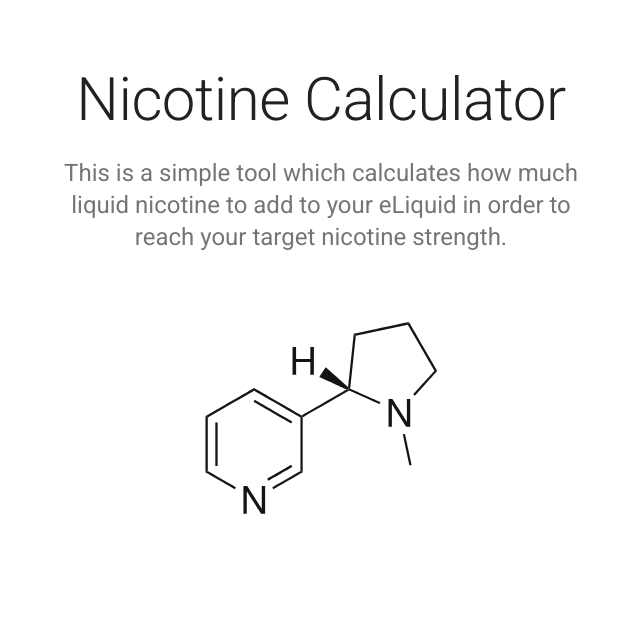
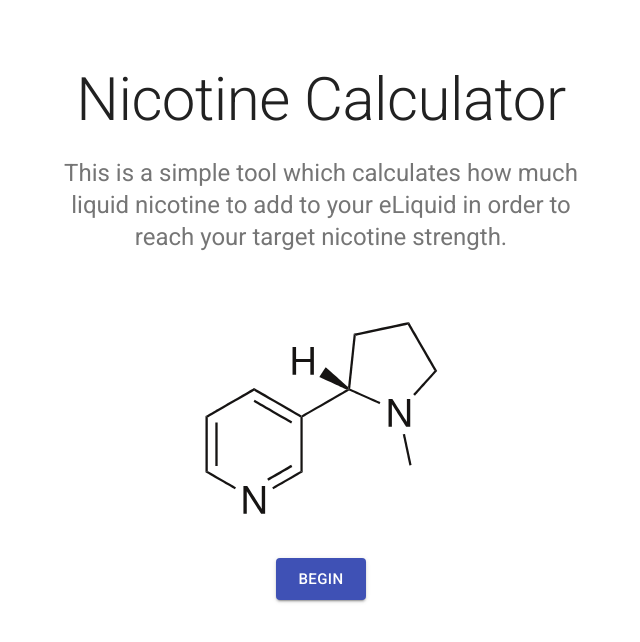
Before and after one commit to Jimfarrugia/nicotine-calculator-v2, a React (Create React App) app: page / in a window 1280 px wide. Shown: the top 642 px of the page, without its empty margins (319-959 px from the left). Built offline with nearby package versions, Linux system fonts and the light colour scheme.

Commit message:
(wip) CalculatorForm component

```diff
--- a/src/App.js
+++ b/src/App.js
@@ -1,14 +1,13 @@
 import React from "react";
 import HeroBanner from "./components/HeroBanner";
-import ImgMolecule from "./components/ImgMolecule";
-import Button from "@material-ui/core/Button";
+import CalculatorForm from "./components/CalculatorForm";
 
 function App() {
 
   return (
     <div className="App">
       <HeroBanner />
-      <ImgMolecule />
+      <CalculatorForm />
     </div>
   );
 }
--- /dev/null
+++ b/src/components/CalculatorForm.js
@@ -0,0 +1,35 @@
+import React, { Component } from 'react';
+import Button from "@material-ui/core/Button";
+import Container from "@material-ui/core/Container";
+import MoleculeImg from "./MoleculeImg";
+
+export class CalculatorForm extends Component {
+  state = {
+    step: 0,
+    baseStrength: 100,
+    targetStrength: 4,
+    batchSize: 30
+  }
+  render() {
+    const { step } = this.state;
+    switch (step) {
+      case 0:
+        return (
+          <React.Fragment>
+            <Container maxWidth="sm" align="center">
+              <MoleculeImg />
+              <Button variant="contained" color="primary" size="large" style={{ marginTop: "2.5rem" }}>Begin</Button>
+            </Container>
+          </React.Fragment>
+        );
+      default:
+        return (
+          <div>
+            *shrug*
+          </div>
+        );
+    }
+  }
+}
+
+export default CalculatorForm
```
Also changed, not shown: src/components/MoleculeImg.js (renamed from src/components/ImgMolecule.js).
